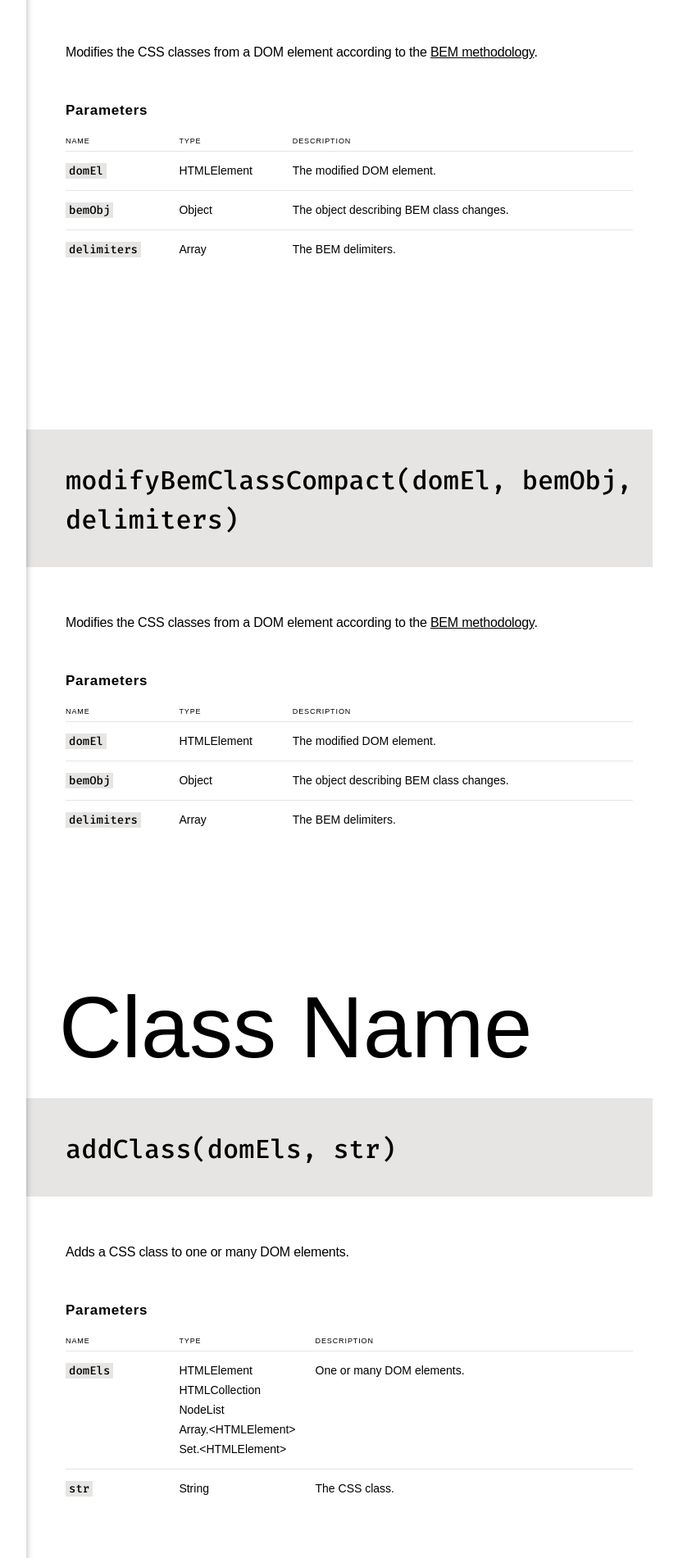
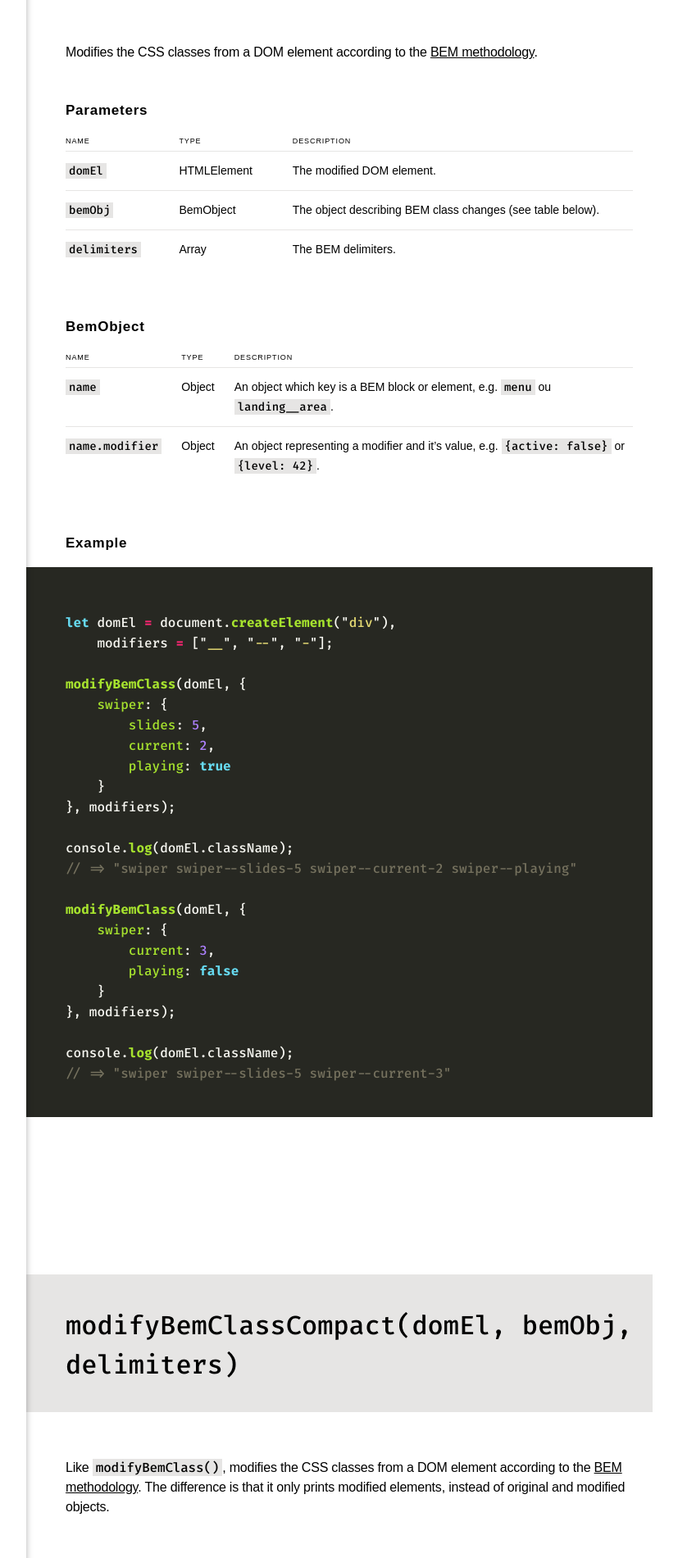
Before and after one commit to leofavre/canivete, a Jekyll site: the page built from docs/index.md, in a window 1280 px wide. Shown: the part 2658-4559 px from the top of the page at 82% size, without its empty margins (262-1089 px from the left). Built offline with Jekyll 4.4.1, drawn with Linux system fonts in a browser that asks for light colours; some web fonts are replaced; some of the changed text lies outside the part shown.

Commit message:
added modifyBem... docs

````diff
--- a/docs/_sass/_content.scss
+++ b/docs/_sass/_content.scss
@@ -222,7 +222,7 @@
 		padding-right: 0;
 	}
 
-	td:nth-last-child(n + 1) {
+	td:nth-last-child(n + 2) {
 		white-space: nowrap;
 	}
 
--- a/docs/index.md
+++ b/docs/index.md
@@ -87,22 +87,94 @@ to the [BEM methodology](https://en.bem.info/methodology/).
 | Name | Type | Description |
 | --- | --- | --- |
 | `domEl` | HTMLElement | The modified DOM element. |
-| `bemObj` | Object | The object describing BEM class changes. |
+| `bemObj` | BemObject | The object describing BEM class changes (see table below). |
 | `delimiters` | Array | The BEM delimiters. |
+
+#### BemObject
+
+| Name | Type | Description |
+| --- | --- | --- |
+| `name` | Object | An object which key is a BEM block or element, e.g. `menu` ou `landing__area`. |
+| `name.modifier` | Object | An object representing a modifier and it's value, e.g. `{active: false}` or `{level: 42}`. |
+
+#### Example
+
+```javascript
+let domEl = document.createElement("div"),
+	modifiers = ["__", "--", "-"];
+
+modifyBemClass(domEl, {
+	swiper: {
+		slides: 5,
+		current: 2,
+		playing: true
+	}
+}, modifiers);
+
+console.log(domEl.className);
+// => "swiper swiper--slides-5 swiper--current-2 swiper--playing"
+
+modifyBemClass(domEl, {
+	swiper: {
+		current: 3,
+		playing: false
+	}
+}, modifiers);
+
+console.log(domEl.className);
+// => "swiper swiper--slides-5 swiper--current-3"
+```
 
 <a name="modifyBemClassCompact"></a>
 ### `modifyBemClassCompact(domEl, bemObj, delimiters)`
 
-Modifies the CSS classes from a DOM element according
-to the [BEM methodology](https://en.bem.info/methodology/).
+Like `modifyBemClass()`, modifies the CSS classes from
+a DOM element according to the [BEM methodology](https://en.bem.info/methodology/).
+The difference is that it only prints modified elements,
+instead of original and modified objects.
 
 #### Parameters
 
 | Name | Type | Description |
 | --- | --- | --- |
 | `domEl` | HTMLElement | The modified DOM element. |
-| `bemObj` | Object | The object describing BEM class changes. |
+| `bemObj` | BemObject | The object describing BEM class changes (see table below). |
 | `delimiters` | Array | The BEM delimiters. |
+
+#### BemObject
+
+| Name | Type | Description |
+| --- | --- | --- |
+| `name` | Object | An object which key is a BEM block or element, e.g. `menu` ou `landing__area`. |
+| `name.modifier` | Object | An object representing a modifier and it's value, e.g. `{active: false}` or `{level: 42}`. |
+
+#### Example
+
+```javascript
+let domEl = document.createElement("div"),
+	modifiers = ["__", "--", "-"];
+
+modifyBemClassCompact(domEl, {
+	swiper: {
+		slides: 5,
+		current: 2,
+		playing: true
+	}
+}, modifiers);
+
+console.log(domEl.className);
+// => "swiper--slides-5 swiper--current-2 swiper--playing"
+
+modifyBemClassCompact(domEl, {
+	swiper: {
+		current: 3,
+		playing: false
+	}
+}, modifiers);
+
+console.log(domEl.className);
+// => "swiper--slides-5 swiper--current-3"
+```
 
 ## Class Name
 
````
Also changed, not shown: dist/modifyBemClass.js, dist/modifyBemClassCompact.js, 2 other files.
